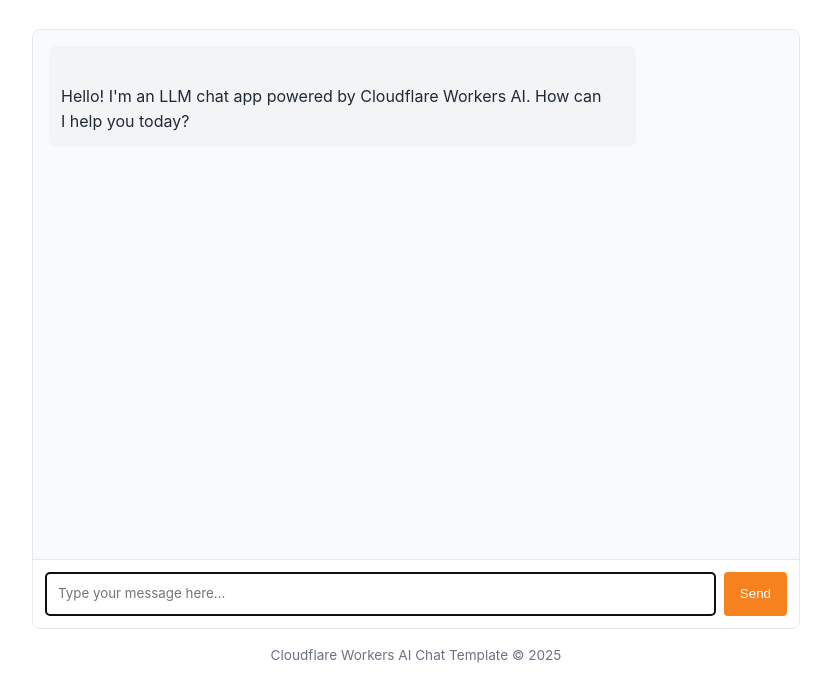
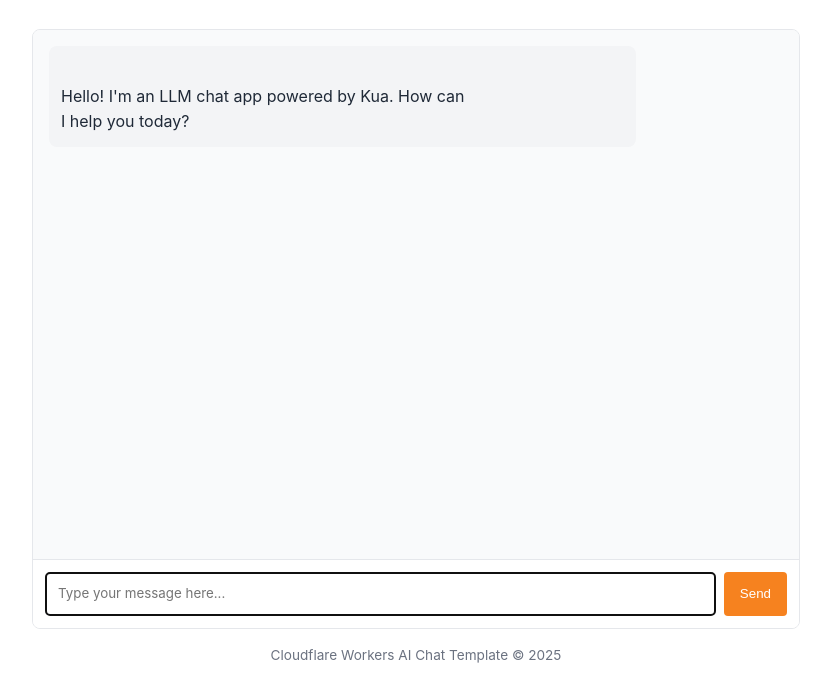
Before and after one commit to Lumi2225/magicia, a website: page public/index.html in a window 1280 px wide. Shown: the part 116-800 px from the top of the page, without its empty margins (224-1055 px from the left). Drawn offline with Linux system fonts and the light colour scheme.

Commit message:
Update index.html

```diff
--- a/public/index.html
+++ b/public/index.html
@@ -3,7 +3,7 @@
 	<head>
 		<meta charset="UTF-8" />
 		<meta name="viewport" content="width=device-width, initial-scale=1.0" />
-		<title>LLM Chat App</title>
+		<title>Magic-IA</title>
 		<style>
 			:root {
 				--primary-color: #f6821f;
@@ -152,7 +152,7 @@
 			<div id="chat-messages" class="chat-messages">
 				<div class="message assistant-message">
 					<p>
-						Hello! I'm an LLM chat app powered by Cloudflare Workers AI. How can
+						Hello! I'm an LLM chat app powered by Kua. How can
 						I help you today?
 					</p>
 				</div>
```
